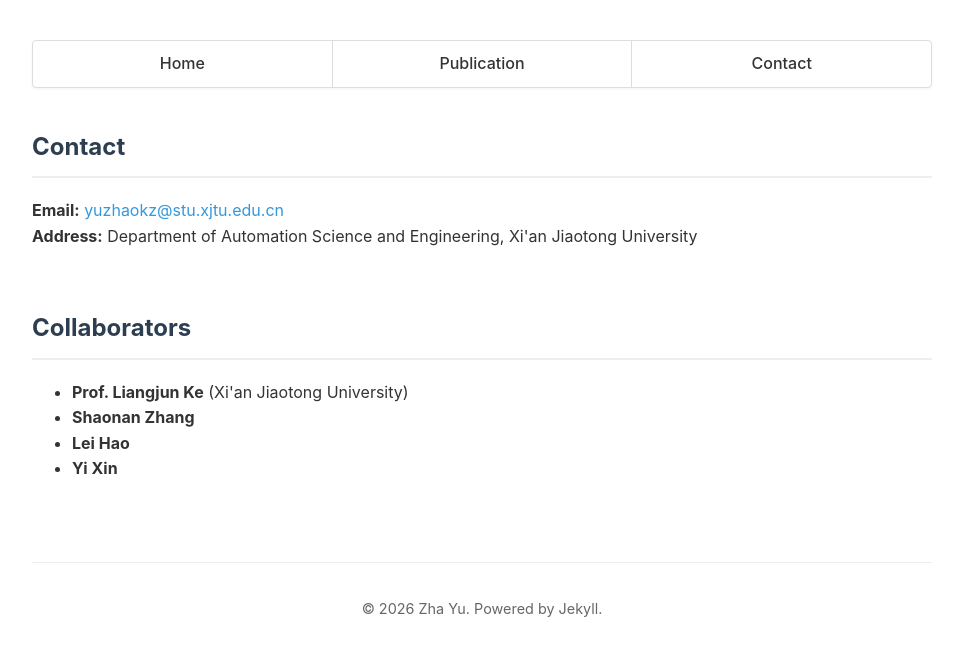
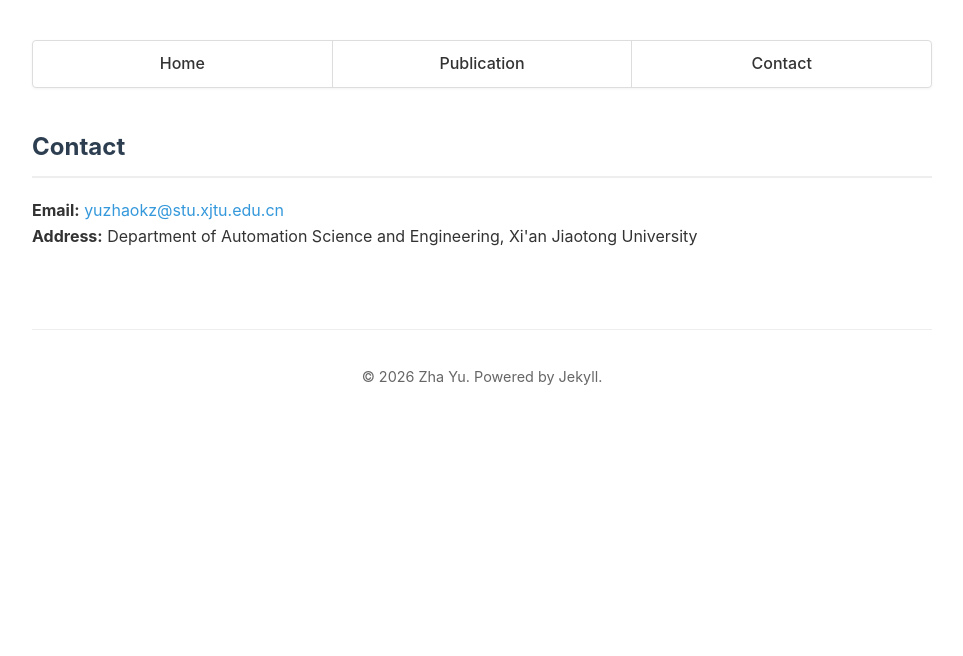
Before and after one commit to KezhiAdore/KezhiAdore.github.io, a Jekyll site: the page built from contact.md, in a window 1280 px wide. Shown: the top 656 px of the page, without its empty margins (158-1121 px from the left). Built offline with Jekyll 4.4.1, drawn with Linux system fonts in a browser that asks for light colours.

Commit message:
docs: remove collaborators list from contact page
The collaborators section was likely moved to a dedicated page or is no longer relevant for the contact information. This keeps the contact page focused on direct contact details.

```diff
--- a/contact.md
+++ b/contact.md
@@ -11,13 +11,3 @@ permalink: /contact/
         <strong>Address:</strong> {{ site.data.profile.department }}, {{ site.data.profile.university }}
     </p>
 </section>
-
-<section id="collaborators">
-    <h3 class="section-title">Collaborators</h3>
-    <ul>
-        <li><strong>Prof. Liangjun Ke</strong> (Xi'an Jiaotong University)</li>
-        <li><strong>Shaonan Zhang</strong></li>
-        <li><strong>Lei Hao</strong></li>
-        <li><strong>Yi Xin</strong></li>
-    </ul>
-</section>
```
